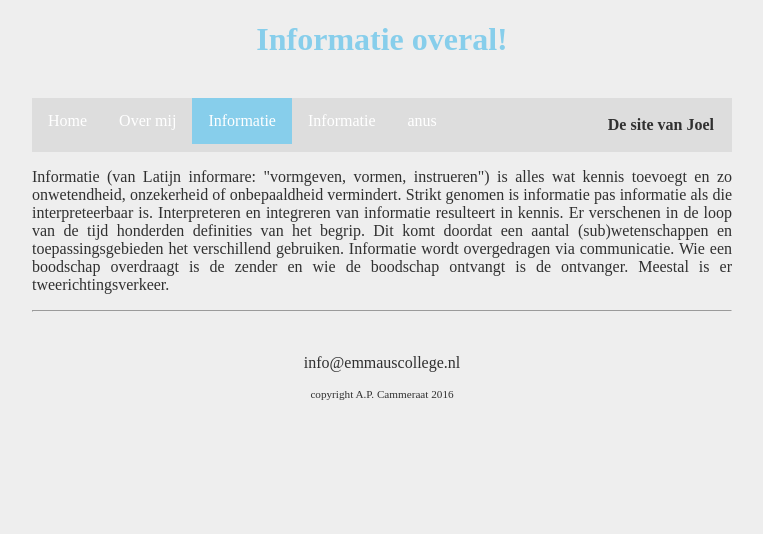
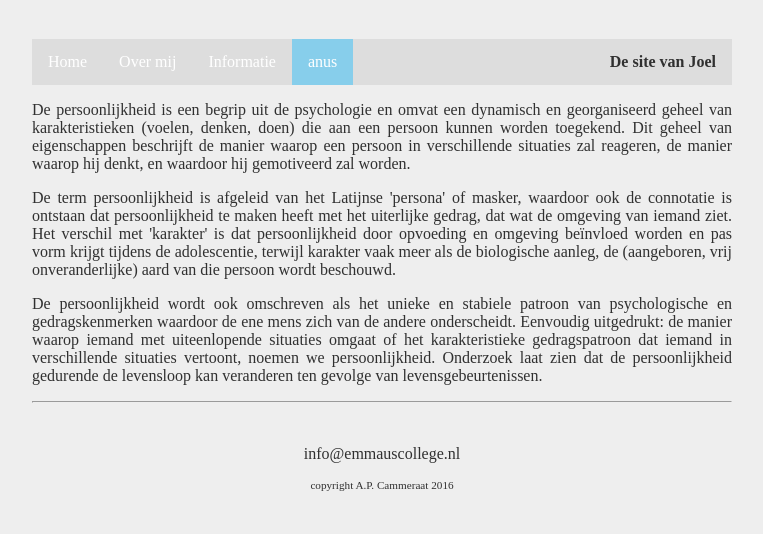
Before and after one commit to emmaus-4h/website-joelyolo10, a plain HTML site: page anus.html in a window 1280 px wide. Shown: the whole page, without its empty margins (258-1021 px from the left). Drawn offline with Linux system fonts and the light colour scheme.

Commit message:
menu's aangepast

```diff
--- a/anus.html
+++ b/anus.html
@@ -3,14 +3,15 @@
 <html>
 
     <head>
-        <link rel="stylesheet" href="style.css">
-        <title>Dit is een eenvoudige website</title>
+        <link rel="stylesheet" href="style.css" />
+        <title>Informatie over mij</title>
+        <meta charset="utf-8" />
     </head>
 
     <body>
         <main>
             <header>
-                <h1>Informatie overal!</h1>
+                <h1></h1>
                 <br>
             </header>
 
@@ -18,17 +19,17 @@
                 <ul>
                     <li><a href="index.html">Home</a></li>
                     <li><a href="overmij.html">Over mij</a></li>
-                    <li><a class="active" href="info.html">Informatie</a></li>
-                    <li id="tekst"><a href="info.html">Informatie</a></li>
-                    <li id="tekst"><a href="info.html">anus</a></li>
+                    <li><a href="info.html">Informatie</a></li>
+                    <li id="tekst"><a class="active" href="anus.html">anus</a></li>
                     <li id="logo">De site van Joel</li>
-                     </ul>
                 </ul>
             </nav>
 
 
             <article>
-                <p>Informatie (van Latijn informare: "vormgeven, vormen, instrueren") is alles wat kennis toevoegt en zo onwetendheid, onzekerheid of onbepaaldheid vermindert. Strikt genomen is informatie pas informatie als die interpreteerbaar is. Interpreteren en integreren van informatie resulteert in kennis. Er verschenen in de loop van de tijd honderden definities van het begrip. Dit komt doordat een aantal (sub)wetenschappen en toepassingsgebieden het verschillend gebruiken. Informatie wordt overgedragen via communicatie. Wie een boodschap overdraagt is de zender en wie de boodschap ontvangt is de ontvanger. Meestal is er tweerichtingsverkeer.</p>
+                <p>De persoonlijkheid is een begrip uit de psychologie en omvat een dynamisch en georganiseerd geheel van karakteristieken (voelen, denken, doen) die aan een persoon kunnen worden toegekend. Dit geheel van eigenschappen beschrijft de manier waarop een persoon in verschillende situaties zal reageren, de manier waarop hij denkt, en waardoor hij gemotiveerd zal worden.</p>
+                <p>De term persoonlijkheid is afgeleid van het Latijnse 'persona' of masker, waardoor ook de connotatie is ontstaan dat persoonlijkheid te maken heeft met het uiterlijke gedrag, dat wat de omgeving van iemand ziet. Het verschil met 'karakter' is dat persoonlijkheid door opvoeding en omgeving beïnvloed worden en pas vorm krijgt tijdens de adolescentie, terwijl karakter vaak meer als de biologische aanleg, de (aangeboren, vrij onveranderlijke) aard van die persoon wordt beschouwd.</p>
+                <p>De persoonlijkheid wordt ook omschreven als het unieke en stabiele patroon van psychologische en gedragskenmerken waardoor de ene mens zich van de andere onderscheidt. Eenvoudig uitgedrukt: de manier waarop iemand met uiteenlopende situaties omgaat of het karakteristieke gedragspatroon dat iemand in verschillende situaties vertoont, noemen we persoonlijkheid. Onderzoek laat zien dat de persoonlijkheid gedurende de levensloop kan veranderen ten gevolge van levensgebeurtenissen.</p>
             </article>
 
             <footer>
--- a/style.css
+++ b/style.css
@@ -88,6 +88,6 @@ nav li a.active {
   float: right;
   text-align: center;
   color: rgb(7, 44, 58) 152, 180);
-  padding: 18px;
+  padding: 14px 16px;
   font-weight: bold;
 }
```
Also changed, not shown: index.html (+3 -3 lines), info.html (+3 -1 lines), overmij.html (+3 -1 lines).
